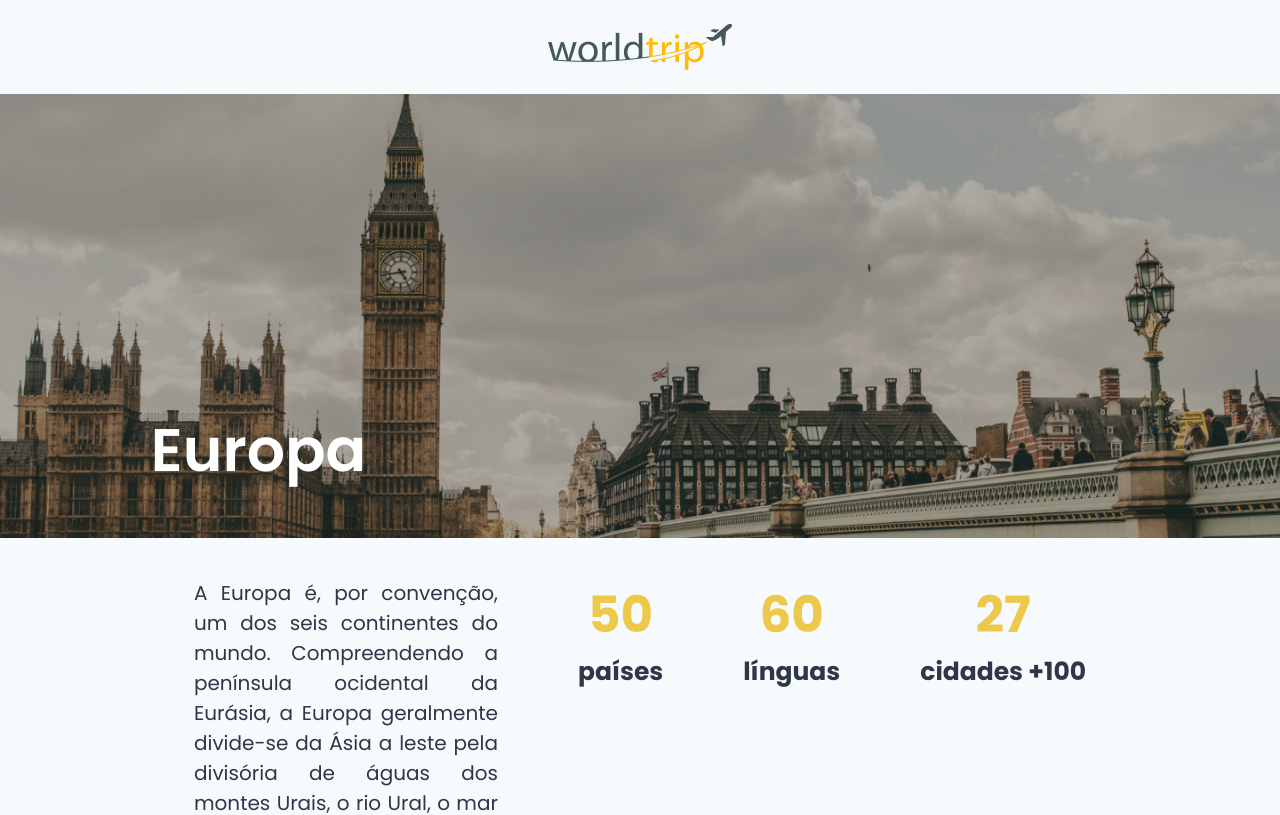
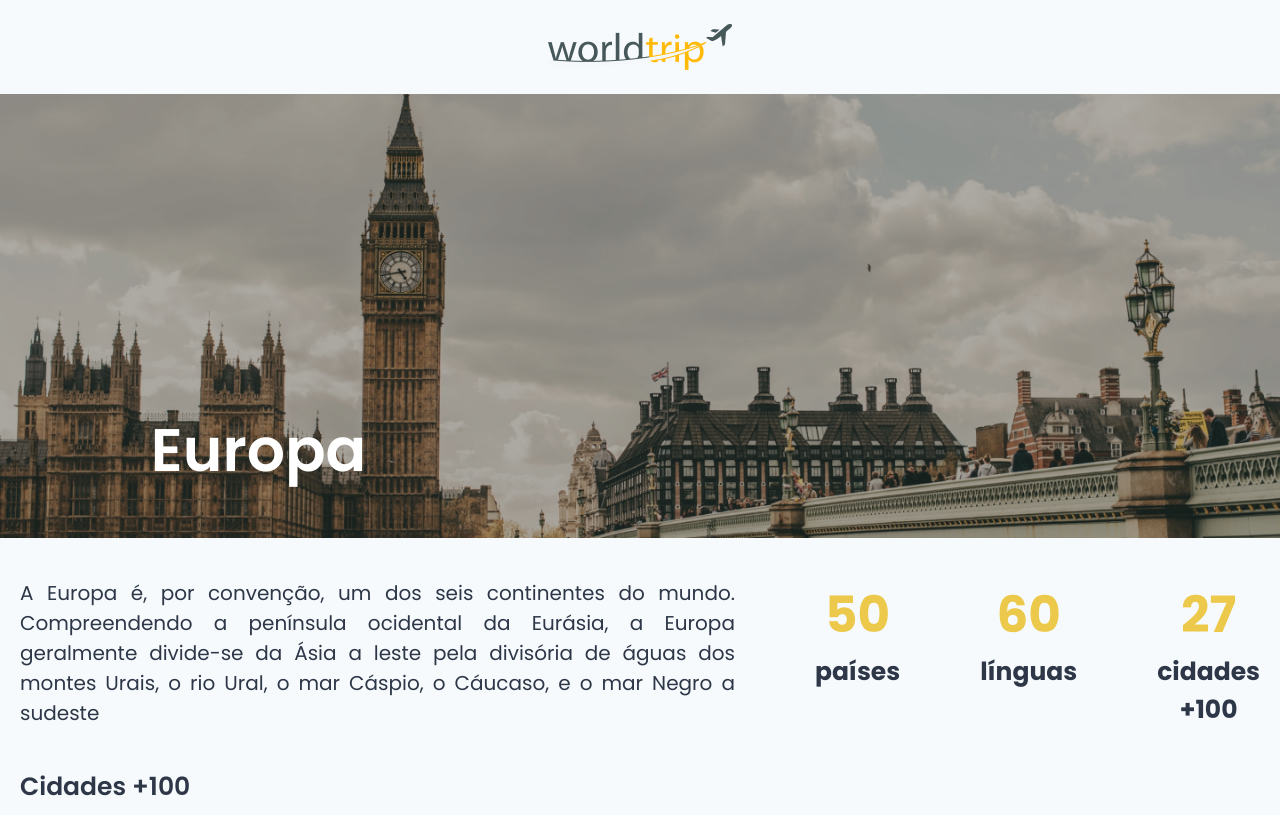
Before and after one commit to NakajimaDaniel/desafio07-ignite-chakraui, a Next.js app: page /europe in a window 1280 px wide. Shown: the top 815 px of the page. Built offline with nearby package versions, Linux system fonts and the light colour scheme.

Commit message:
text adj

```diff
--- a/src/pages/europe.tsx
+++ b/src/pages/europe.tsx
@@ -14,9 +14,9 @@ export default function Europe() {
           <Text position="absolute" top="70%" left="0%" transform="translate(70%,0)" color="white" fontSize={['1xl','2xl', '3xl','6xl']}  fontWeight="semibold">Europa</Text>
         </Box>
 
-        <Flex flexDirection="row" justify="center" pt="10" pb="10">
+        <Flex flexDirection="row" justify="center" pt="10" pb="10" pl="5" pr="5" alignSelf="center" maxW={1400}>
 
-          <Text w="30%" fontSize="20" pr="20" textAlign="justify" >
+          <Text  fontSize="20" pr="20" textAlign="justify" >
             A Europa é, por convenção, um dos seis continentes do mundo. Compreendendo a península ocidental da Eurásia,
             a Europa geralmente divide-se da Ásia a leste pela divisória de águas dos montes Urais, o rio Ural, o mar Cáspio, o Cáucaso, e o mar Negro a sudeste
           </Text>
```
